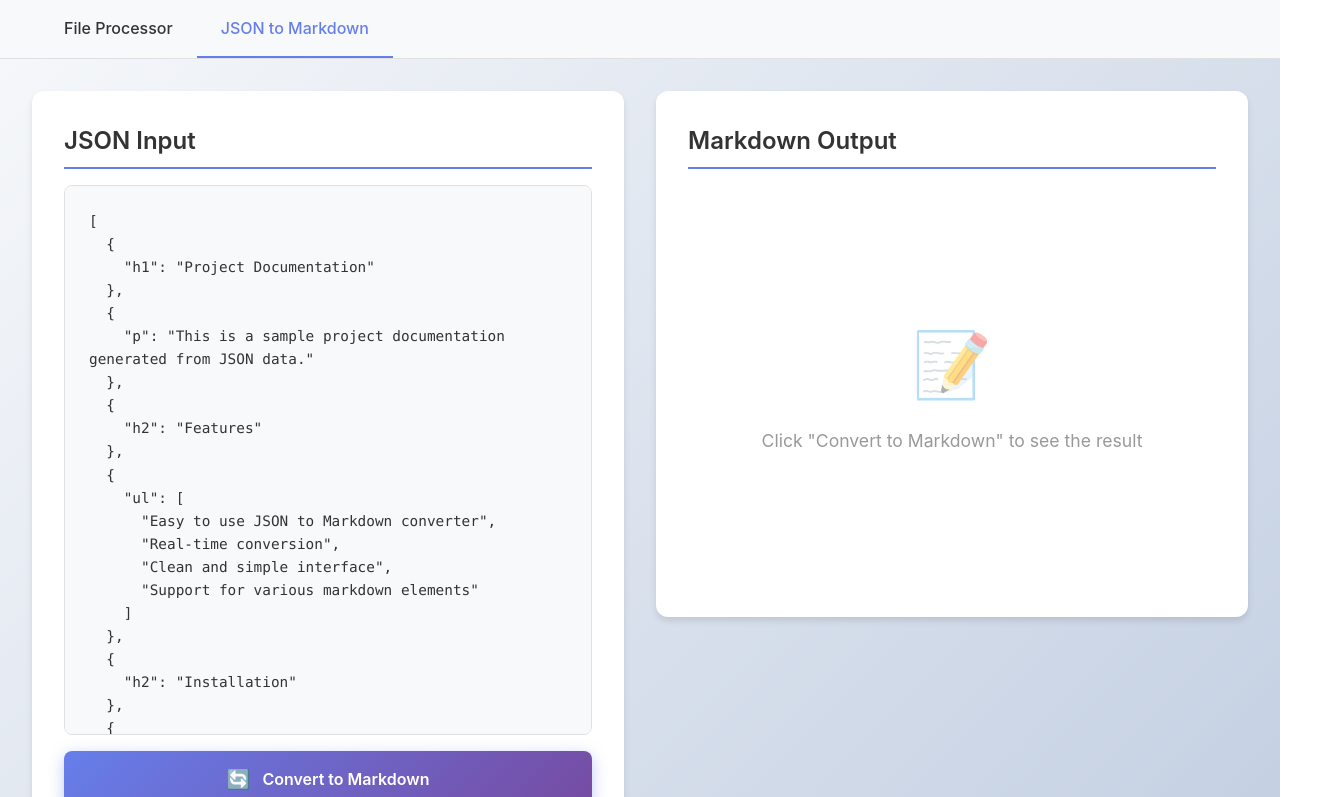
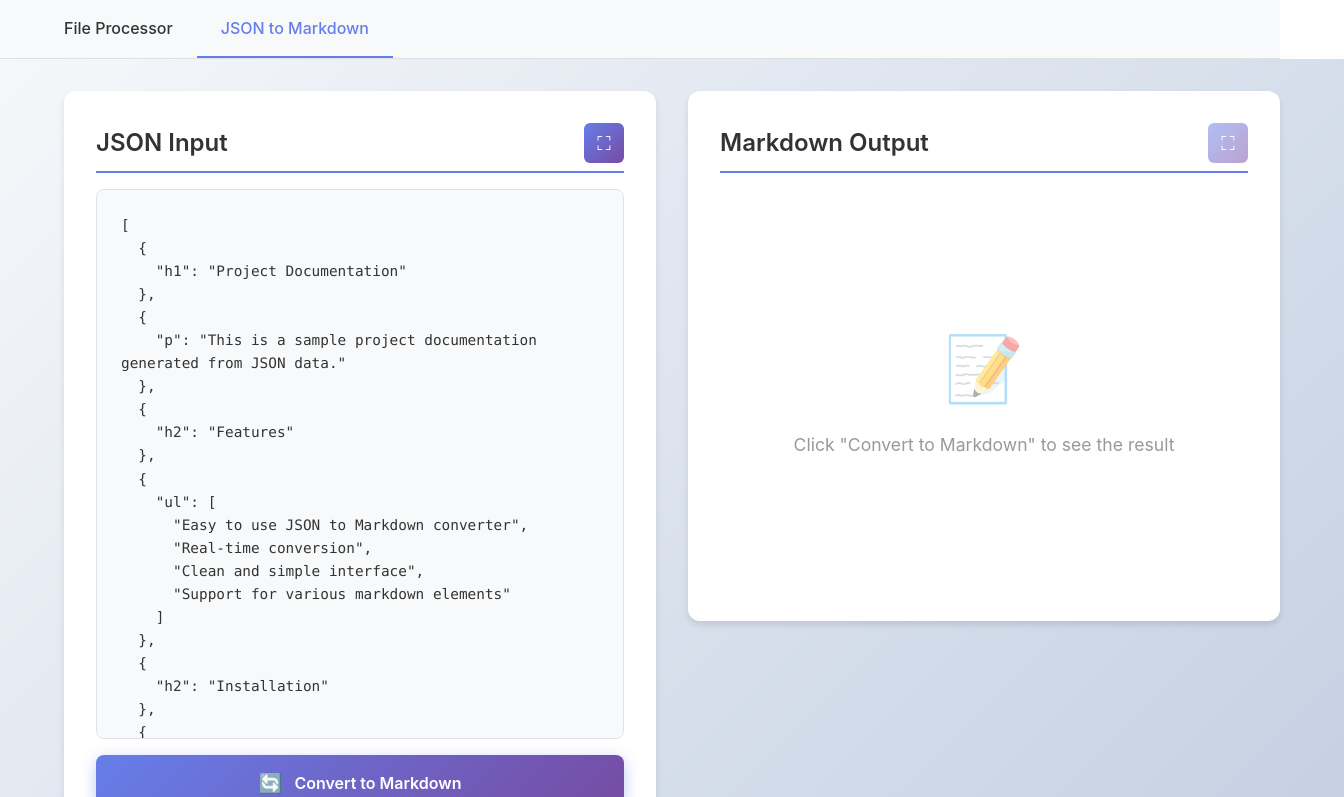
Before and after one commit to esomin/past-exam-qrator, a React (Vite) app: page /page2 in a window 1280 px wide. Shown: the top 797 px of the page, 1344 px wide, since content can reach past the window. Built offline with nearby package versions, Linux system fonts and the light colour scheme.

Commit message:
feat: Add JSON to Markdown converter with fullscreen and preview modes, [npm i]  react-markdown, remark-gfm

```diff
--- a/package.json
+++ b/package.json
@@ -20,7 +20,9 @@
     "json2md": "^2.0.3",
     "react": "^19.1.1",
     "react-dom": "^19.1.1",
-    "react-router-dom": "^7.9.4"
+    "react-markdown": "^10.1.0",
+    "react-router-dom": "^7.9.4",
+    "remark-gfm": "^4.0.1"
   },
   "devDependencies": {
     "@eslint/js": "^9.36.0",
@@ -28,6 +30,7 @@
     "@testing-library/jest-dom": "^6.6.3",
     "@testing-library/react": "^16.1.0",
     "@testing-library/user-event": "^14.5.2",
+    "@types/json2md": "^1.5.4",
     "@types/node": "^24.6.0",
     "@types/react": "^19.1.16",
     "@types/react-dom": "^19.1.9",
--- a/src/pages/Page2.css
+++ b/src/pages/Page2.css
@@ -1,12 +1,15 @@
 .page2-container {
   flex: 1;
+  width: 100%;
   padding: 2rem;
   background: linear-gradient(135deg, #f5f7fa 0%, #c3cfe2 100%);
 }
 
 .page2-content {
-  max-width: 1400px;
-  margin: 0 auto;
+  width: 100%;
+  max-width: 100%;
+  padding: 0 2rem;
+  box-sizing: border-box;
 }
 
 .converter-section {
@@ -27,18 +30,71 @@
   gap: 1rem;
 }
 
-.input-section h2,
-.output-section h2 {
+.section-header {
+  display: flex;
+  align-items: center;
+  justify-content: space-between;
+  border-bottom: 2px solid #667eea;
+  padding-bottom: 0.5rem;
+}
+
+.section-header h2 {
   margin: 0;
   color: #333;
   font-size: 1.5rem;
   font-weight: 600;
+}
+
+.output-header {
+  display: flex;
+  align-items: center;
+  justify-content: space-between;
   border-bottom: 2px solid #667eea;
   padding-bottom: 0.5rem;
 }
 
+.output-header h2 {
+  margin: 0;
+  color: #333;
+  font-size: 1.5rem;
+  font-weight: 600;
+}
+
+.header-actions {
+  display: flex;
+  gap: 0.5rem;
+}
+
+.preview-toggle-btn,
+.fullscreen-btn {
+  background: linear-gradient(135deg, #667eea 0%, #764ba2 100%);
+  color: white;
+  border: none;
+  padding: 0.5rem 0.75rem;
+  border-radius: 6px;
+  cursor: pointer;
+  font-size: 1.2rem;
+  transition: all 0.3s ease;
+  display: flex;
+  align-items: center;
+  justify-content: center;
+  min-width: 40px;
+  height: 40px;
+}
+
+.preview-toggle-btn:hover,
+.fullscreen-btn:hover:not(:disabled) {
+  transform: scale(1.1);
+  box-shadow: 0 4px 12px rgba(102, 126, 234, 0.4);
+}
+
+.fullscreen-btn:disabled {
+  opacity: 0.5;
+  cursor: not-allowed;
+}
+
 .json-display,
-.markdown-display {
+.markdown-raw {
   background: #f8f9fa;
   border: 1px solid #e0e0e0;
   border-radius: 8px;
@@ -49,7 +105,7 @@
 }
 
 .json-display pre,
-.markdown-display pre {
+.markdown-raw pre {
   margin: 0;
   font-family: 'Monaco', 'Menlo', 'Ubuntu Mono', monospace;
   font-size: 0.9rem;
@@ -57,6 +113,129 @@
   color: #333;
   white-space: pre-wrap;
   word-wrap: break-word;
+}
+
+.markdown-preview {
+  background: white;
+  border: 1px solid #e0e0e0;
+  border-radius: 8px;
+  padding: 2rem;
+  overflow: auto;
+  max-height: 500px;
+  min-height: 400px;
+  line-height: 1.6;
+}
+
+/* Markdown 스타일링 */
+.markdown-preview h1 {
+  font-size: 2rem;
+  font-weight: 700;
+  margin: 0 0 1rem 0;
+  padding-bottom: 0.5rem;
+  border-bottom: 2px solid #e0e0e0;
+  color: #1a1a1a;
+}
+
+.markdown-preview h2 {
+  font-size: 1.5rem;
+  font-weight: 600;
+  margin: 1.5rem 0 1rem 0;
+  padding-bottom: 0.3rem;
+  border-bottom: 1px solid #e0e0e0;
+  color: #2a2a2a;
+}
+
+.markdown-preview h3 {
+  font-size: 1.25rem;
+  font-weight: 600;
+  margin: 1.25rem 0 0.75rem 0;
+  color: #3a3a3a;
+}
+
+.markdown-preview p {
+  margin: 0 0 1rem 0;
+  color: #4a4a4a;
+}
+
+.markdown-preview ul,
+.markdown-preview ol {
+  margin: 0 0 1rem 0;
+  padding-left: 2rem;
+  color: #4a4a4a;
+}
+
+.markdown-preview li {
+  margin: 0.25rem 0;
+}
+
+.markdown-preview code {
+  background: #f6f8fa;
+  padding: 0.2rem 0.4rem;
+  border-radius: 3px;
+  font-family: 'Monaco', 'Menlo', 'Ubuntu Mono', monospace;
+  font-size: 0.9em;
+  color: #d73a49;
+}
+
+.markdown-preview pre {
+  background: #f6f8fa;
+  border: 1px solid #e1e4e8;
+  border-radius: 6px;
+  padding: 1rem;
+  overflow-x: auto;
+  margin: 0 0 1rem 0;
+}
+
+.markdown-preview pre code {
+  background: none;
+  padding: 0;
+  color: #24292e;
+  font-size: 0.85rem;
+}
+
+.markdown-preview table {
+  border-collapse: collapse;
+  width: 100%;
+  margin: 0 0 1rem 0;
+}
+
+.markdown-preview table th,
+.markdown-preview table td {
+  border: 1px solid #e0e0e0;
+  padding: 0.75rem;
+  text-align: left;
+}
+
+.markdown-preview table th {
+  background: #f6f8fa;
+  font-weight: 600;
+  color: #24292e;
+}
+
+.markdown-preview table tr:nth-child(even) {
+  background: #f9fafb;
+}
+
+.markdown-preview blockquote {
+  border-left: 4px solid #dfe2e5;
+  padding-left: 1rem;
+  margin: 0 0 1rem 0;
+  color: #6a737d;
+}
+
+.markdown-preview a {
+  color: #0366d6;
+  text-decoration: none;
+}
+
+.markdown-preview a:hover {
+  text-decoration: underline;
+}
+
+.markdown-preview hr {
+  border: none;
+  border-top: 2px solid #e1e4e8;
+  margin: 1.5rem 0;
 }
 
 .convert-btn {
@@ -106,6 +285,50 @@
   font-size: 1.1rem;
 }
 
+/* Fullscreen Styles */
+.converter-section.has-fullscreen {
+  position: relative;
+}
+
+.input-section.fullscreen,
+.output-section.fullscreen {
+  position: fixed;
+  top: 0;
+  left: 0;
+  right: 0;
+  bottom: 0;
+  width: 100vw;
+  height: 100vh;
+  z-index: 1000;
+  margin: 0;
+  border-radius: 0;
+  max-width: 100%;
+  padding: 2rem;
+  overflow: auto;
+}
+
+.input-section.fullscreen .json-display,
+.output-section.fullscreen .markdown-raw,
+.output-section.fullscreen .markdown-preview {
+  max-height: calc(100vh - 150px);
+  min-height: calc(100vh - 150px);
+}
+
+.fullscreen-overlay {
+  position: fixed;
+  top: 0;
+  left: 0;
+  right: 0;
+  bottom: 0;
+  background: rgba(0, 0, 0, 0.5);
+  z-index: 999;
+  cursor: pointer;
+}
+
+.converter-section.has-fullscreen > :not(.fullscreen) {
+  display: none;
+}
+
 @media (max-width: 1024px) {
   .converter-section {
     grid-template-columns: 1fr;
--- a/src/pages/Page2.tsx
+++ b/src/pages/Page2.tsx
@@ -1,5 +1,7 @@
 import { useState } from 'react'
 import json2md from 'json2md'
+import ReactMarkdown from 'react-markdown'
+import remarkGfm from 'remark-gfm'
 import './Page2.css'
 
 // 더미 데이터
@@ -48,33 +50,92 @@ const result = json2md([
 
 function Page2() {
   const [markdownOutput, setMarkdownOutput] = useState('')
+  const [isPreviewMode, setIsPreviewMode] = useState(false)
+  const [fullscreenSection, setFullscreenSection] = useState<'input' | 'output' | null>(null)
 
   const handleConvert = () => {
     const markdown = json2md(dummyData)
     setMarkdownOutput(markdown)
+    setIsPreviewMode(false)
+  }
+
+  const togglePreview = () => {
+    setIsPreviewMode(!isPreviewMode)
+  }
+
+  const toggleFullscreen = (section: 'input' | 'output') => {
+    if (fullscreenSection === section) {
+      setFullscreenSection(null)
+    } else {
+      setFullscreenSection(section)
+    }
+  }
+
+  const closeFullscreen = () => {
+    setFullscreenSection(null)
   }
 
   return (
     <main className="page2-container" role="main">
       <div className="page2-content">
-        <div className="converter-section">
-          <div className="input-section">
+        <div className={`converter-section ${fullscreenSection ? 'has-fullscreen' : ''}`}>
+          <div className={`input-section ${fullscreenSection === 'input' ? 'fullscreen' : ''}`}>
+            <div className="section-header">
               <h2>JSON Input</h2>
+              <button
+                className="fullscreen-btn"
+                onClick={() => toggleFullscreen('input')}
+                title={fullscreenSection === 'input' ? "Exit Fullscreen" : "Fullscreen"}
+              >
+                {fullscreenSection === 'input' ? '✕' : '⛶'}
+              </button>
+            </div>
             <div className="json-display">
               <pre>{JSON.stringify(dummyData, null, 2)}</pre>
             </div>
+            {fullscreenSection !== 'input' && (
               <button className="convert-btn" onClick={handleConvert}>
                 <span className="convert-icon">🔄</span>
                 Convert to Markdown
               </button>
+            )}
           </div>
 
-          <div className="output-section">
+          <div className={`output-section ${fullscreenSection === 'output' ? 'fullscreen' : ''}`}>
+            <div className="output-header">
               <h2>Markdown Output</h2>
+              <div className="header-actions">
+                {markdownOutput && (
+                  <button
+                    className="preview-toggle-btn"
+                    onClick={togglePreview}
+                    title={isPreviewMode ? "Show Raw Markdown" : "Show Preview"}
+                  >
+                    {isPreviewMode ? '📄' : '🔍'}
+                  </button>
+                )}
+                <button
+                  className="fullscreen-btn"
+                  onClick={() => toggleFullscreen('output')}
+                  title={fullscreenSection === 'output' ? "Exit Fullscreen" : "Fullscreen"}
+                  disabled={!markdownOutput}
+                >
+                  {fullscreenSection === 'output' ? '✕' : '⛶'}
+                </button>
+              </div>
+            </div>
             {markdownOutput ? (
-              <div className="markdown-display">
+              isPreviewMode ? (
+                <div className="markdown-preview">
+                  <ReactMarkdown remarkPlugins={[remarkGfm]}>
+                    {markdownOutput}
+                  </ReactMarkdown>
+                </div>
+              ) : (
+                <div className="markdown-raw">
                   <pre>{markdownOutput}</pre>
                 </div>
+              )
             ) : (
               <div className="empty-state">
                 <span className="empty-icon">📝</span>
@@ -84,6 +145,10 @@ function Page2() {
           </div>
         </div>
       </div>
+
+      {fullscreenSection && (
+        <div className="fullscreen-overlay" onClick={closeFullscreen} />
+      )}
     </main>
   )
 }
```
Also changed, not shown: 1 other file (tests, documents, lock files or other folders). Lines whose indentation alone changed are shown as unchanged.
